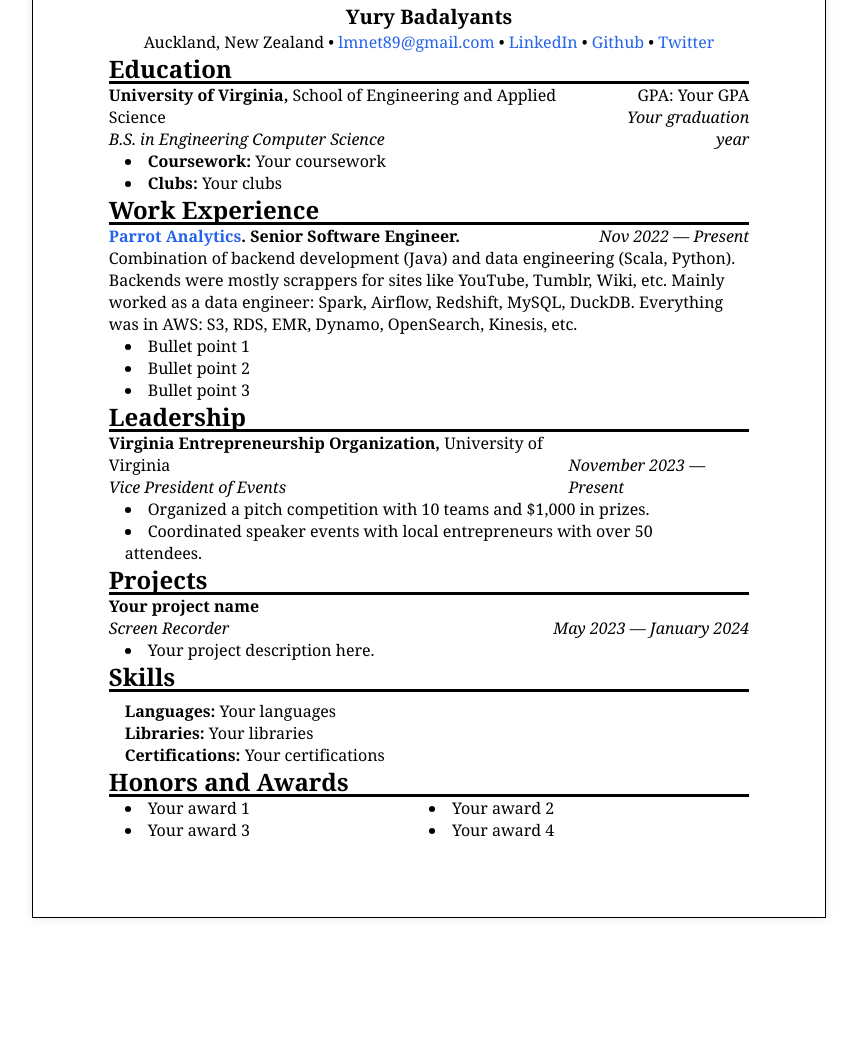
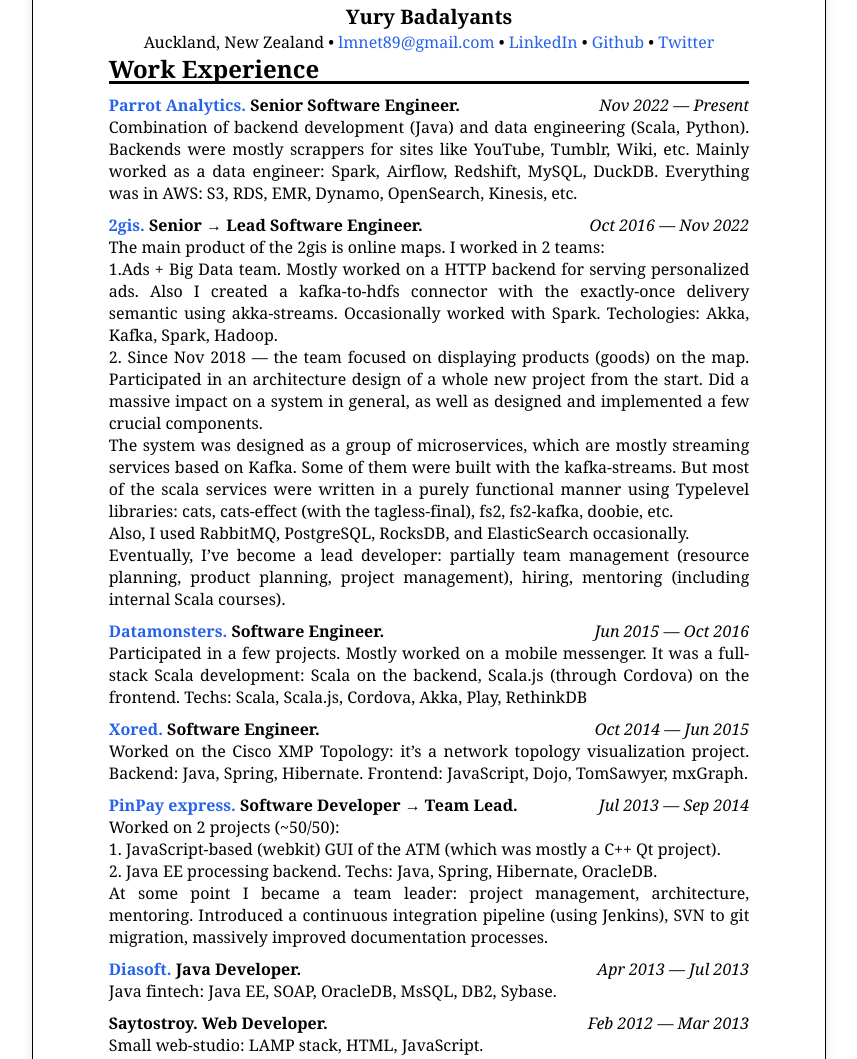
Before and after one commit to LMnet/cv, a plain HTML site: page src/Template.html in a window 1280 px wide. Shown: the part 149-1208 px from the top of the page, without its empty margins (211-1068 px from the left). Before the commit the page ends 1142 px from the top, so only its background shows below. Drawn offline with nearby package versions, Linux system fonts and the light colour scheme.

Commit message:
All work experience

```diff
--- a/src/Template.html
+++ b/src/Template.html
@@ -47,16 +47,178 @@
       a:hover {
         text-decoration: underline;
       }
+      .exp-description > p {
+        text-align: justify;
+      }
+      .exp-item {
+        margin-top: 10px;
+      }
     </style>
     <header">
       <div class="text-center">
         <h1 class="text-xl font-bold">Yury Badalyants</h1>
         <p>
-        Auckland, New Zealand • <a href="mailto:lmnet89@gmail.com">lmnet89@gmail.com</a> • <a href="https://www.linkedin.com/in/lmnet/">LinkedIn</a> • <a href="https://github.com/LMnet">Github</a> • <a href="https://twitter.com/lmnet89">Twitter</a>
+        Auckland, New Zealand • <a href="mailto:lmnet89@gmail.com" target="blank">lmnet89@gmail.com</a> • <a href="https://www.linkedin.com/in/lmnet/" target="blank">LinkedIn</a> • <a href="https://github.com/LMnet" target="blank">Github</a> • <a href="https://twitter.com/lmnet89" target="blank">Twitter</a>
         </p>
       </div>
     </header>
     <main>
+      <section id="experience">
+        <h2 class="text-2xl font-semibold -mb-1">Work Experience</h2>
+        <hr class="border-black border-t-[3px]" />
+
+        <div id="exp-parrot" class="exp-item">
+          <div class="flex flex-row justify-between items-end">
+            <div>
+              <h3>
+                <b><a href="https://www.parrotanalytics.com" target="blank">Parrot Analytics.</a> Senior Software Engineer.</b>
+              </h3>
+            </div>
+            <div>
+              <p class="italic">Nov 2022 &mdash; Present</p>
+            </div>
+          </div>
+          <div class="exp-description">
+            <p>
+            Combination of backend development (Java) and data engineering (Scala, Python). Backends were mostly scrappers for sites like YouTube, Tumblr, Wiki, etc. Mainly worked as a data engineer: Spark, Airflow, Redshift, MySQL, DuckDB. Everything was in AWS: S3, RDS, EMR, Dynamo, OpenSearch, Kinesis, etc.
+            </p>
+          </div>
+        </div>
+
+        <div id="exp-2gis" class="exp-item">
+          <div class="flex flex-row justify-between items-end">
+            <div>
+              <h3>
+                <b><a href="https://2gis.ru" target="blank">2gis.</a> Senior → Lead Software Engineer.</b>
+              </h3>
+            </div>
+            <div>
+              <p class="italic">Oct 2016 &mdash; Nov 2022</p>
+            </div>
+          </div>
+          <div class="exp-description">
+            <p>
+            The main product of the 2gis is online maps. I worked in 2 teams:
+            </p>
+            <p>
+            1.Ads + Big Data team. Mostly worked on a HTTP backend for serving personalized ads. Also I created a kafka-to-hdfs connector with the exactly-once delivery semantic using akka-streams. Occasionally worked with Spark. Techologies: Akka, Kafka, Spark, Hadoop.
+            </p>
+            <p>
+            2. Since Nov 2018 — the team focused on displaying products (goods) on the map. Participated in an architecture design of a whole new project from the start. Did a massive impact on a system in general, as well as designed and implemented a few crucial components.
+            </p>
+            <p>
+            The system was designed as a group of microservices, which are mostly streaming services based on Kafka. Some of them were built with the kafka-streams. But most of the scala services were written in a purely functional manner using Typelevel libraries: cats, cats-effect (with the tagless-final), fs2, fs2-kafka, doobie, etc.
+            </p>
+            <p>
+            Also, I used RabbitMQ, PostgreSQL, RocksDB, and ElasticSearch occasionally.
+            </p>
+            <p>
+            Eventually, I’ve become a lead developer: partially team management (resource planning, product planning, project management), hiring, mentoring (including internal Scala courses).
+            </p>
+          </div>
+        </div>
+
+        <div id="exp-datamonsters" class="exp-item">
+          <div class="flex flex-row justify-between items-end">
+            <div>
+              <h3>
+                <b><a href="https://www.datamonsters.com" target="blank">Datamonsters.</a> Software Engineer.</b>
+              </h3>
+            </div>
+            <div>
+              <p class="italic">Jun 2015 &mdash; Oct 2016</p>
+            </div>
+          </div>
+          <div class="exp-description">
+            <p>
+            Participated in a few projects. Mostly worked on a mobile messenger. It was a full-stack Scala development: Scala on the backend, Scala.js (through Cordova) on the frontend. Techs: Scala, Scala.js, Cordova, Akka, Play, RethinkDB
+            </p>
+          </div>
+        </div>
+
+        <div id="exp-xored" class="exp-item">
+          <div class="flex flex-row justify-between items-end">
+            <div>
+              <h3>
+                <b><a href="https://www.xored.com" target="blank">Xored.</a> Software Engineer.</b>
+              </h3>
+            </div>
+            <div>
+              <p class="italic">Oct 2014 &mdash; Jun 2015</p>
+            </div>
+          </div>
+          <div class="exp-description">
+            <p>
+            Worked on the Cisco XMP Topology: it’s a network topology visualization project. Backend: Java, Spring, Hibernate. Frontend: JavaScript, Dojo, TomSawyer, mxGraph.
+            </p>
+          </div>
+        </div>
+
+        <div id="exp-pinpay" class="exp-item">
+          <div class="flex flex-row justify-between items-end">
+            <div>
+              <h3>
+                <b><a href="https://www.linkedin.com/company/vinus---pinpay-express/" target="blank">PinPay express.</a> Software Developer → Team Lead.</b>
+              </h3>
+            </div>
+            <div>
+              <p class="italic">Jul 2013 &mdash; Sep 2014</p>
+            </div>
+          </div>
+          <div class="exp-description">
+            <p>
+            Worked on 2 projects (~50/50):
+            </p>
+            <p>
+            1. JavaScript-based (webkit) GUI of the ATM (which was mostly a C++ Qt project).
+            </p>
+            <p>
+            2. Java EE processing backend. Techs: Java, Spring, Hibernate, OracleDB.
+            </p>
+            <p>
+            At some point I became a team leader: project management, architecture, mentoring. Introduced a continuous integration pipeline (using Jenkins), SVN to git migration, massively improved documentation processes.
+            </p>
+          </div>
+        </div>
+
+        <div id="exp-diasoft" class="exp-item">
+          <div class="flex flex-row justify-between items-end">
+            <div>
+              <h3>
+                <b><a href="https://diasoft.com" target="blank">Diasoft.</a> Java Developer.</b>
+              </h3>
+            </div>
+            <div>
+              <p class="italic">Apr 2013 &mdash; Jul 2013</p>
+            </div>
+          </div>
+          <div class="exp-description">
+            <p>
+            Java fintech: Java EE, SOAP, OracleDB, MsSQL, DB2, Sybase.
+            </p>
+          </div>
+        </div>
+
+        <div id="exp-saytostroy" class="exp-item">
+          <div class="flex flex-row justify-between items-end">
+            <div>
+              <h3>
+                <b>Saytostroy. Web Developer.</b>
+              </h3>
+            </div>
+            <div>
+              <p class="italic">Feb 2012 &mdash; Mar 2013</p>
+            </div>
+          </div>
+          <div class="exp-description">
+            <p>
+            Small web-studio: LAMP stack, HTML, JavaScript.
+            </p>
+          </div>
+        </div>
+
+      </section>
+
       <section id="education">
         <h2 class="text-2xl font-semibold -mb-1">Education</h2>
         <hr class="border-black border-t-[3px]" />
@@ -86,70 +248,6 @@
           </ul>
         </div>
       </section>
-      <section id="experience">
-        <h2 class="text-2xl font-semibold -mb-1">Work Experience</h2>
-        <hr class="border-black border-t-[3px]" />
-
-        <div id="exp-parrot">
-          <div class="flex flex-row justify-between items-end">
-            <div>
-              <h3>
-                <b><a href="https://www.parrotanalytics.com">Parrot Analytics</a>. Senior Software Engineer.</b>
-              </h3>
-            </div>
-            <div>
-              <p class="italic">Nov 2022 &mdash; Present</p>
-            </div>
-          </div>
-          <div>
-            <p>
-            Combination of backend development (Java) and data engineering (Scala, Python). Backends were mostly scrappers for sites like YouTube, Tumblr, Wiki, etc. Mainly worked as a data engineer: Spark, Airflow, Redshift, MySQL, DuckDB. Everything was in AWS: S3, RDS, EMR, Dynamo, OpenSearch, Kinesis, etc.
-            </p>
-          </div>
-
-          <ul class="list-disc list-inside px-4">
-            <li>
-              Bullet point 1
-            </li>
-            <li>
-              Bullet point 2
-            </li>
-            <li>
-              Bullet point 3
-            </li>
-          </ul>
-        </div>
-
-      </section>
-
-      <section id="leadership">
-        <h2 class="text-2xl font-semibold -mb-1">Leadership</h2>
-        <hr class="border-black border-t-[3px]" />
-
-      <div id="veo">
-        <div class="flex flex-row justify-between items-end">
-          <div>
-            <h3>
-              <strong>Virginia Entrepreneurship Organization, </strong> University
-              of Virginia
-            </h3>
-            <p class="italic">Vice President of Events</p>
-          </div>
-          <div>
-            <p class="italic">November 2023 &mdash; Present</p>
-          </div>
-        </div>
-
-        <ul class="list-disc list-inside px-4">
-          <li>
-            Organized a pitch competition with 10 teams and $1,000 in prizes.
-          </li>
-          <li>
-            Coordinated speaker events with local entrepreneurs with over 50
-            attendees.
-          </li>
-        </ul>
-      </div>
 
       <section id="projects">
         <h2 class="text-2xl font-semibold -mb-1">Projects</h2>
```
